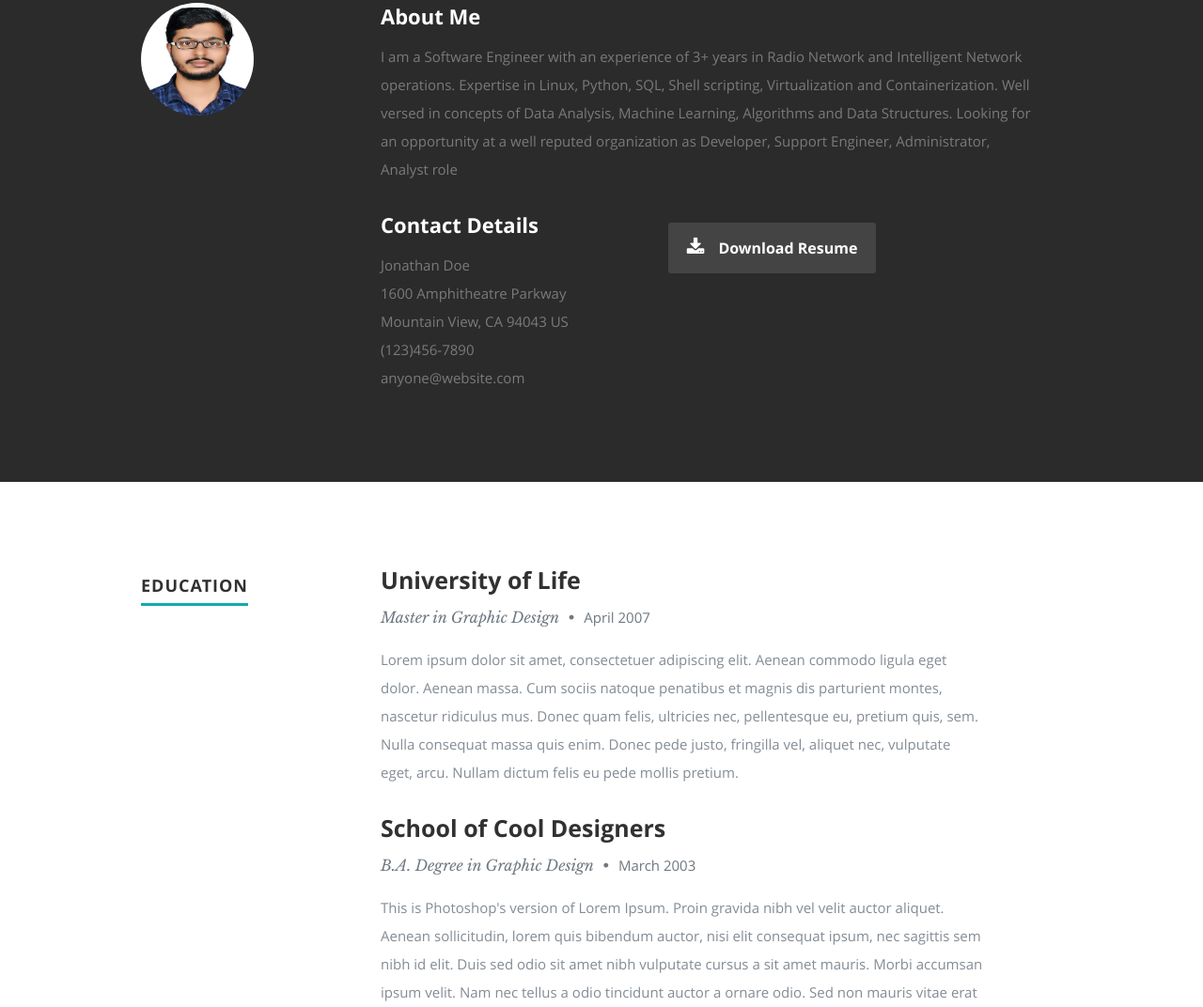
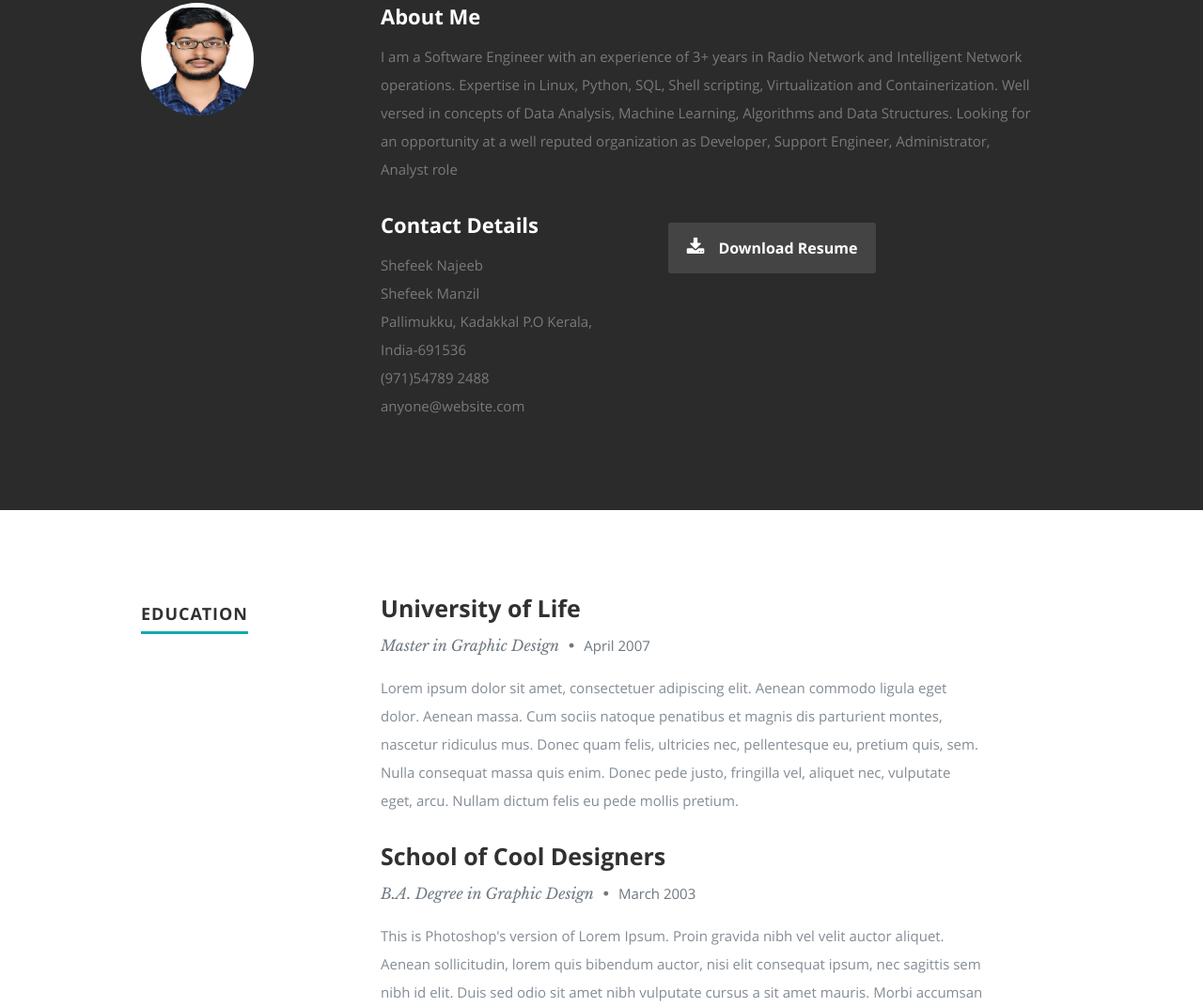
Before and after one commit to nshefeek/nshefeek.github.io, a plain HTML site: page index.html in a window 1280 px wide. Shown: the part 893-1965 px from the top of the page at 94% size. Drawn offline with nearby package versions, Linux system fonts and the light colour scheme.

Commit message:
Updated contact

```diff
--- a/index.html
+++ b/index.html
@@ -108,11 +108,12 @@
 
                   <h2>Contact Details</h2>
                   <p class="address">
-						   <span>Jonathan Doe</span><br>
-						   <span>1600 Amphitheatre Parkway<br>
-						         Mountain View, CA 94043 US
+						   <span>Shefeek Najeeb</span><br>
+						   <span>Shefeek Manzil<br>
+						         Pallimukku, Kadakkal P.O
+                                 Kerala, India-691536
                      </span><br>
-						   <span>(123)456-7890</span><br>
+						   <span>(971)54789 2488</span><br>
                      <span>anyone@website.com</span>
 					   </p>
 
```
